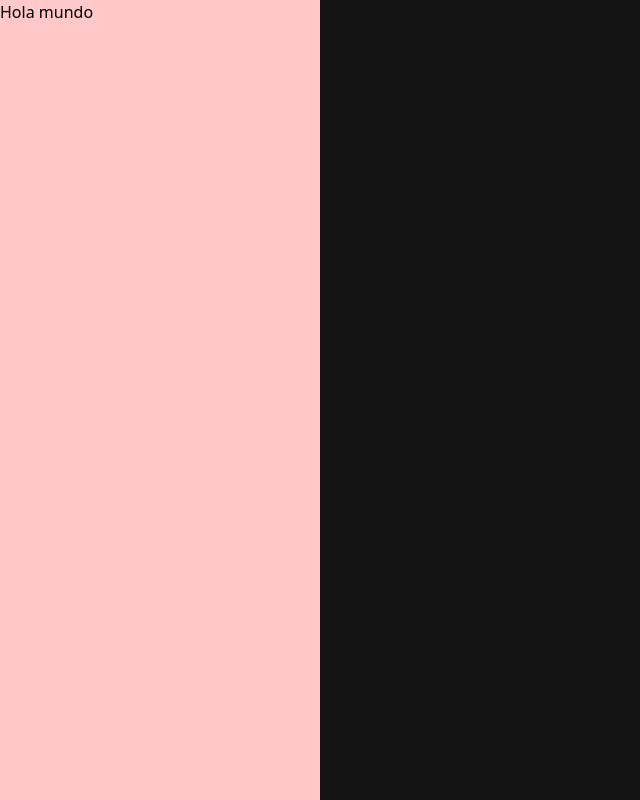
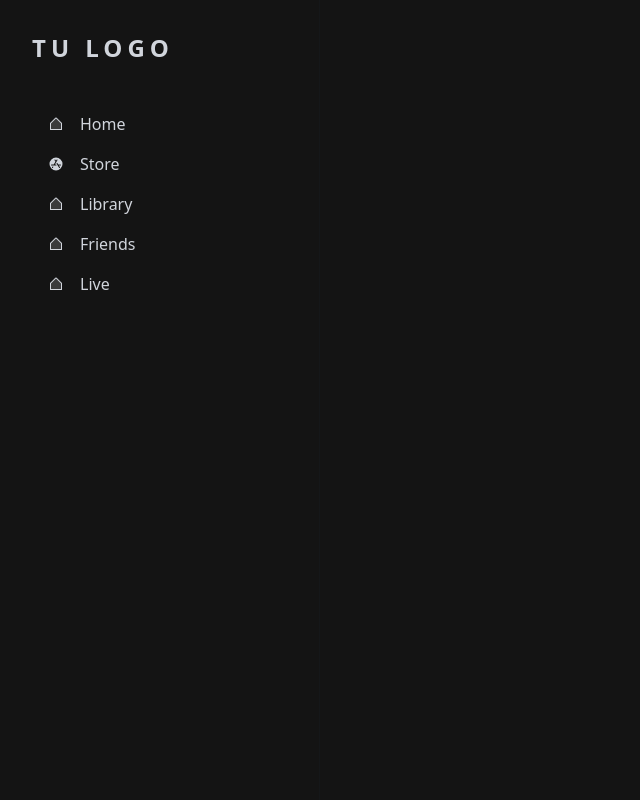
Before and after one commit to Sagudelo01/gaming-dashboard, a React (Vite) app: page / in a window 1280 px wide. Shown: the whole page, without its empty margins (0-640 px from the left). Built offline with nearby package versions, Linux system fonts and the light colour scheme.

Commit message:
feat: Add gaming dashboard sidebar with navigation menu

```diff
--- a/src/App.css
+++ b/src/App.css
@@ -0,0 +1,12 @@
+
+/* INICIAR OCULTAR BARRA DE SCROLL */
+.hide-scrollbar::-webkit-scrollbar {
+  display: none;
+}
+
+.hide-scrollbar {
+  -ms-overflow-style: none;
+  scrollbar-width: none;
+}
+
+/* FIN OCULTAR BARRA DE SCROLL */
--- a/src/App.jsx
+++ b/src/App.jsx
@@ -1,11 +1,58 @@
+import { PiHouseSimpleDuotone } from "react-icons/pi";
+import { PiAppStoreLogoFill } from "react-icons/pi";
 import "./App.css";
 
 function App() {
   return (
     <>
       <div className="bg-[#141414] min-h-screen">
-        <aside className="bg-red-200 fixed left-0 top-0 w-80 h-full overflow-y-scroll">
-          Hola mundo
+        <aside className="fixed left-0 top-0 w-80 h-full overflow-y-scroll hide-scrollbar border-r border-gray-800/17 p-8">
+          <div>
+
+            {/* LOGO */}
+            <h1 className="text-gray-300 uppercase font-bold text-2xl tracking-[5px] mb-10">
+              Tu logo
+            </h1>
+
+            <ul>
+
+              <li>
+                <a href="#" className="text-gray-300 flex items-center gap-4 hover:bg-[#1A1A1A] py-2 px-4 rounded-xl transition-colors duration-300">
+                  <PiHouseSimpleDuotone />
+                  Home
+                </a>
+              </li>
+
+               <li>
+                <a href="#" className="text-gray-300 flex items-center gap-4 hover:bg-[#1A1A1A] py-2 px-4 rounded-xl transition-colors duration-300">
+                  <PiAppStoreLogoFill />
+                  Store
+                </a>
+              </li>
+
+               <li>
+                <a href="#" className="text-gray-300 flex items-center gap-4 hover:bg-[#1A1A1A] py-2 px-4 rounded-xl transition-colors duration-300">
+                  <PiHouseSimpleDuotone />
+                  Library
+                </a>
+              </li>
+
+               <li>
+                <a href="#" className="text-gray-300 flex items-center gap-4 hover:bg-[#1A1A1A] py-2 px-4 rounded-xl transition-colors duration-300">
+                  <PiHouseSimpleDuotone />
+                  Friends
+                </a>
+              </li>
+
+               <li>
+                <a href="#" className="text-gray-300 flex items-center gap-4 hover:bg-[#1A1A1A] py-2 px-4 rounded-xl transition-colors duration-300">
+                  <PiHouseSimpleDuotone />
+                  Live
+                </a>
+              </li>
+
+            </ul>
+          </div>
         </aside>
       </div>
     </>
```
